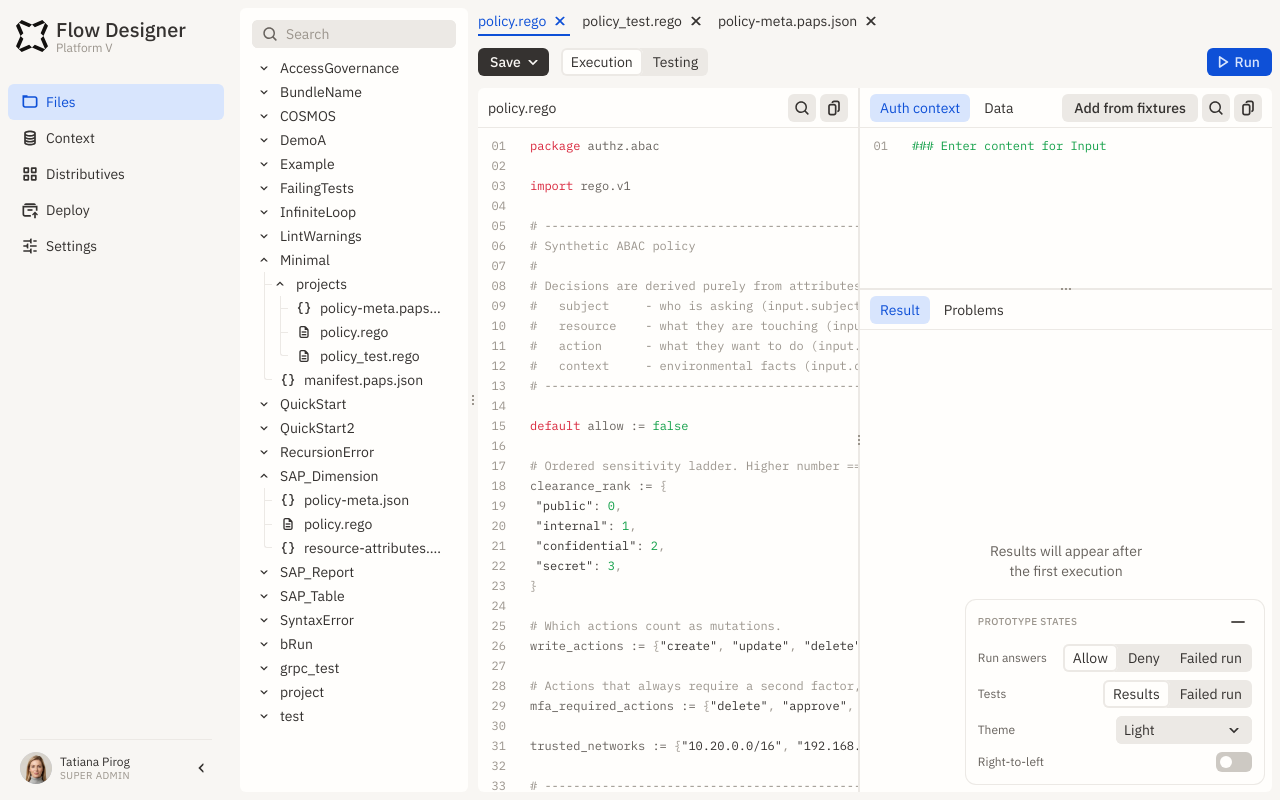
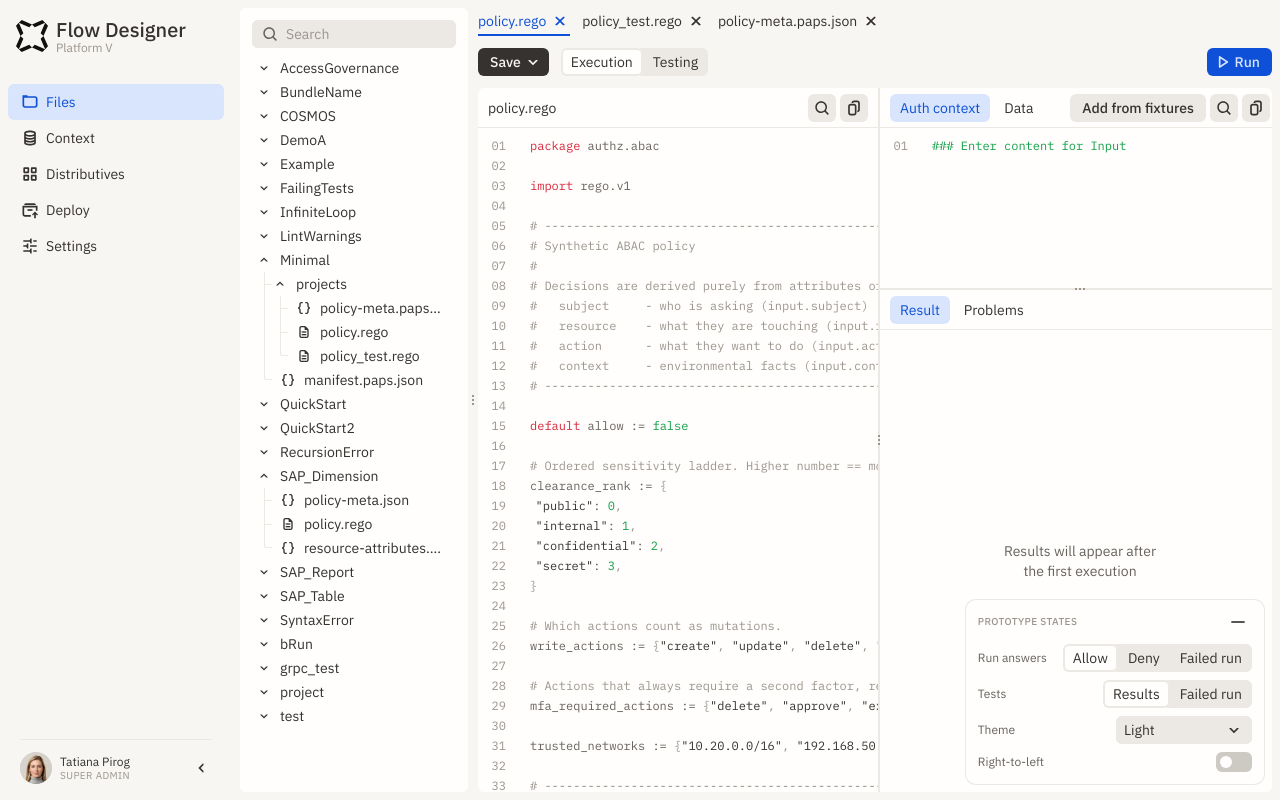
Before and after one commit to uxpugovkin/abac, a SvelteKit app: page /rego-playground in a window 1280 px wide. Built offline with nearby package versions, Linux system fonts and the light colour scheme.

Commit message:
fiix width

```diff
--- a/src/routes/rego-playground/+page.svelte
+++ b/src/routes/rego-playground/+page.svelte
@@ -71,7 +71,11 @@
 	// The sizes that the splitters change.
 	let filesWidth = $state(228);
 	let contextHeight = $state(200); // Auth context, above the result
-	let editorWidth = $state(380);
+	let editorWidth = $state(400);
+	let workspaceWidth = $state(0); // measured from the page, see bind:clientWidth below
+
+	// No panel of the working area gets narrower than this.
+	const minPanel = 400;
 
 	function limit(value, min, max) {
 		return Math.min(Math.max(value, min), max);
@@ -149,13 +153,14 @@
 			{/if}
 		</div>
 
-		<div class="workspace">
+		<div class="workspace" bind:clientWidth={workspaceWidth}>
 			<div class="editor" style:width="{editorWidth}px">
 				<Editor />
 			</div>
 			<Splitter
 				label="Resize the editor"
-				ondrag={(pixels) => (editorWidth = limit(editorWidth + pixels, 240, 720))}
+				ondrag={(pixels) =>
+					(editorWidth = limit(editorWidth + pixels, minPanel, workspaceWidth - 2 - minPanel))}
 			/>
 			<div class="side">
 				{#if mode === 'execution'}
@@ -225,13 +230,15 @@
 		border-radius: var(--radius-m);
 		overflow: hidden;
 	}
+	/* Each panel is at least 400px wide (minPanel above), also when the window is narrow. */
 	.editor {
 		flex: none;
 		display: flex;
+		min-width: 400px;
 	}
 	.side {
 		flex: 1;
-		min-width: 0;
+		min-width: 400px;
 		display: flex;
 		flex-direction: column;
 	}
```
